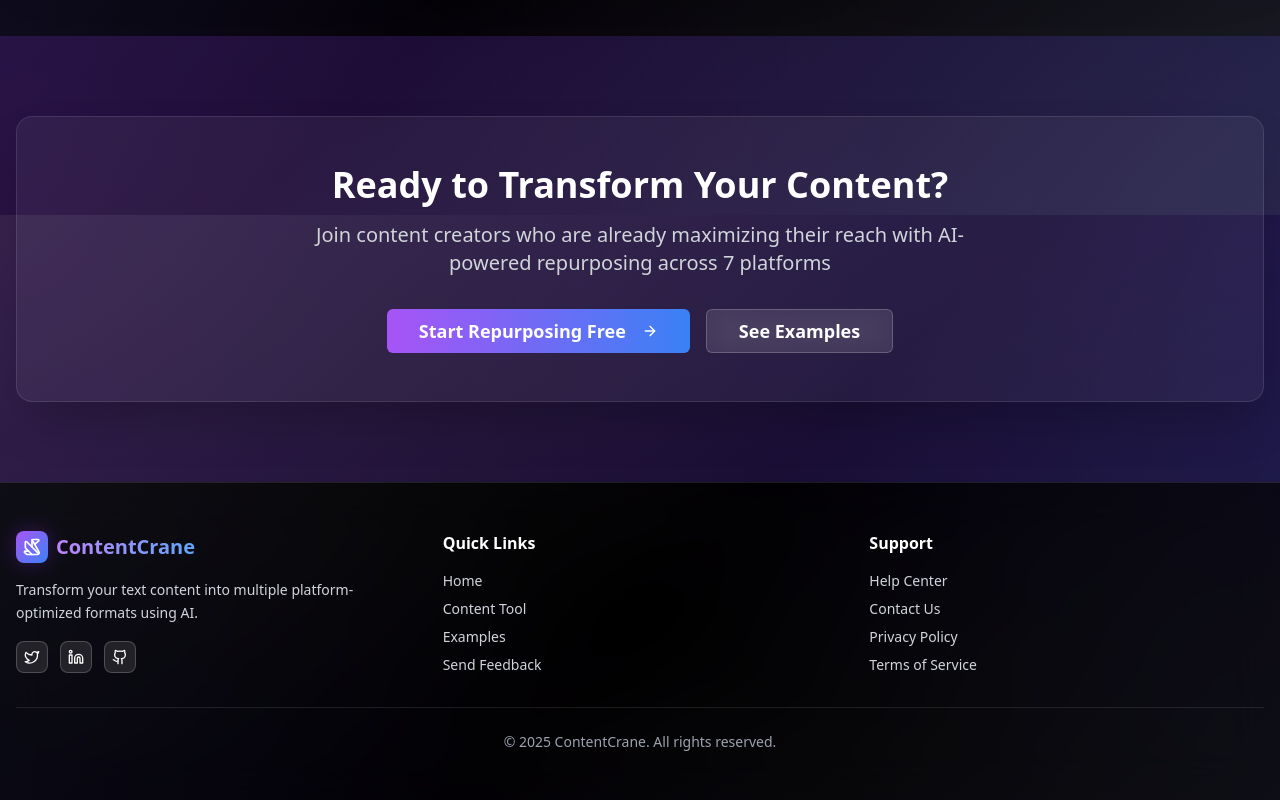
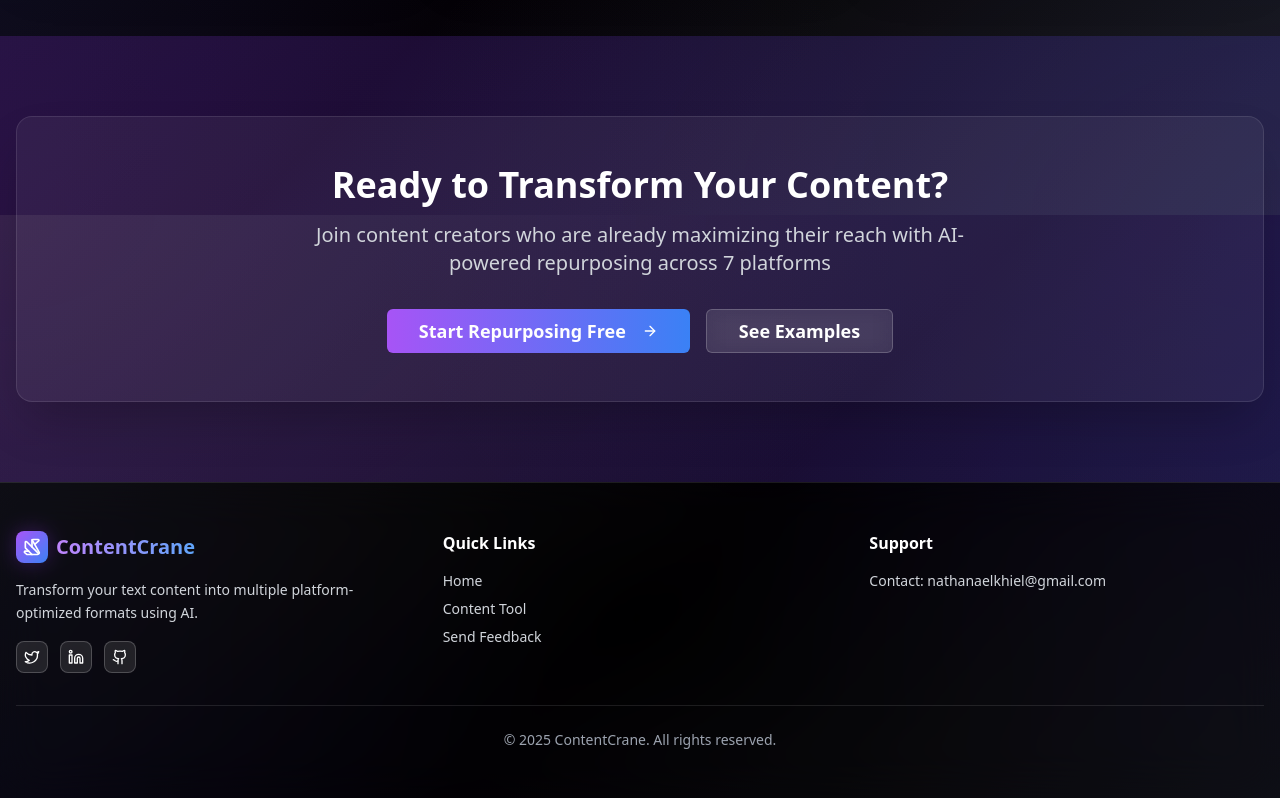
Before and after one commit to automatr-agency/contentcrane, a Next.js app: page / in a window 1280 px wide. Shown: the part 2185-2985 px from the top of the page. Built offline with nearby package versions, Linux system fonts and the light colour scheme.

Commit message:
fixed some text

```diff
--- a/components/footer.tsx
+++ b/components/footer.tsx
@@ -56,11 +56,6 @@ export function Footer() {
                 </Link>
               </li>
               <li>
-                <Link href="#examples" className="text-gray-300 hover:text-white transition-colors">
-                  Examples
-                </Link>
-              </li>
-              <li>
                 <Link href="#feedback" className="text-gray-300 hover:text-white transition-colors">
                   Send Feedback
                 </Link>
@@ -73,23 +68,8 @@ export function Footer() {
             <h4 className="font-semibold mb-4 text-white">Support</h4>
             <ul className="space-y-2 text-sm">
               <li>
-                <Link href="#help" className="text-gray-300 hover:text-white transition-colors">
-                  Help Center
-                </Link>
-              </li>
-              <li>
                 <Link href="#contact" className="text-gray-300 hover:text-white transition-colors">
-                  Contact Us
-                </Link>
-              </li>
-              <li>
-                <Link href="#privacy" className="text-gray-300 hover:text-white transition-colors">
-                  Privacy Policy
-                </Link>
-              </li>
-              <li>
-                <Link href="#terms" className="text-gray-300 hover:text-white transition-colors">
-                  Terms of Service
+                  Contact: nathanaelkhiel@gmail.com
                 </Link>
               </li>
             </ul>
--- a/components/header.tsx
+++ b/components/header.tsx
@@ -30,7 +30,7 @@ export function Header() {
             <Link href="/tool" className="text-gray-300 hover:text-white transition-colors">
               Tool
             </Link>
-            <Link href="#examples" className="text-gray-300 hover:text-white transition-colors">
+            <Link href="/tool" className="text-gray-300 hover:text-white transition-colors">
               Examples
             </Link>
           </nav>
--- a/package.json
+++ b/package.json
@@ -1,5 +1,5 @@
 {
-  "name": "my-v0-project",
+  "name": "ContentCrane - Social Media Repurposing",
   "version": "0.1.0",
   "private": true,
   "scripts": {
```
